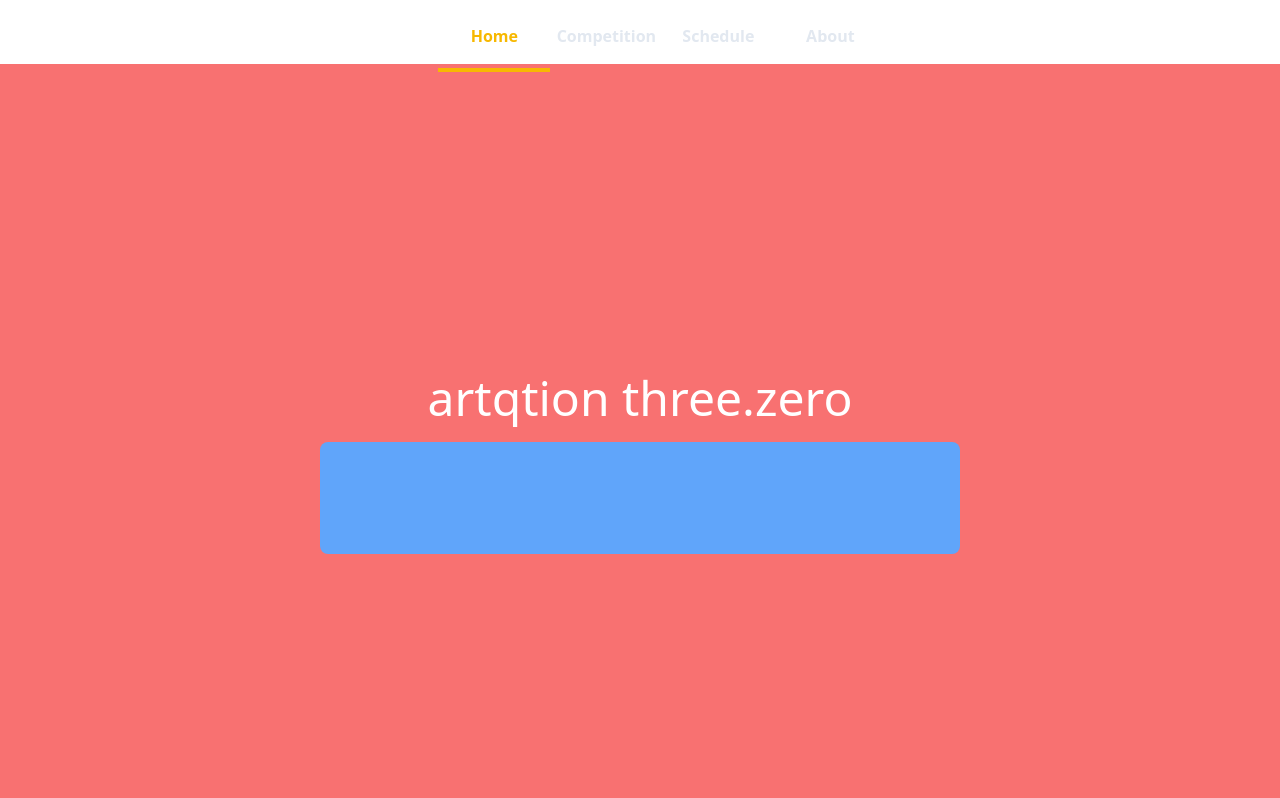
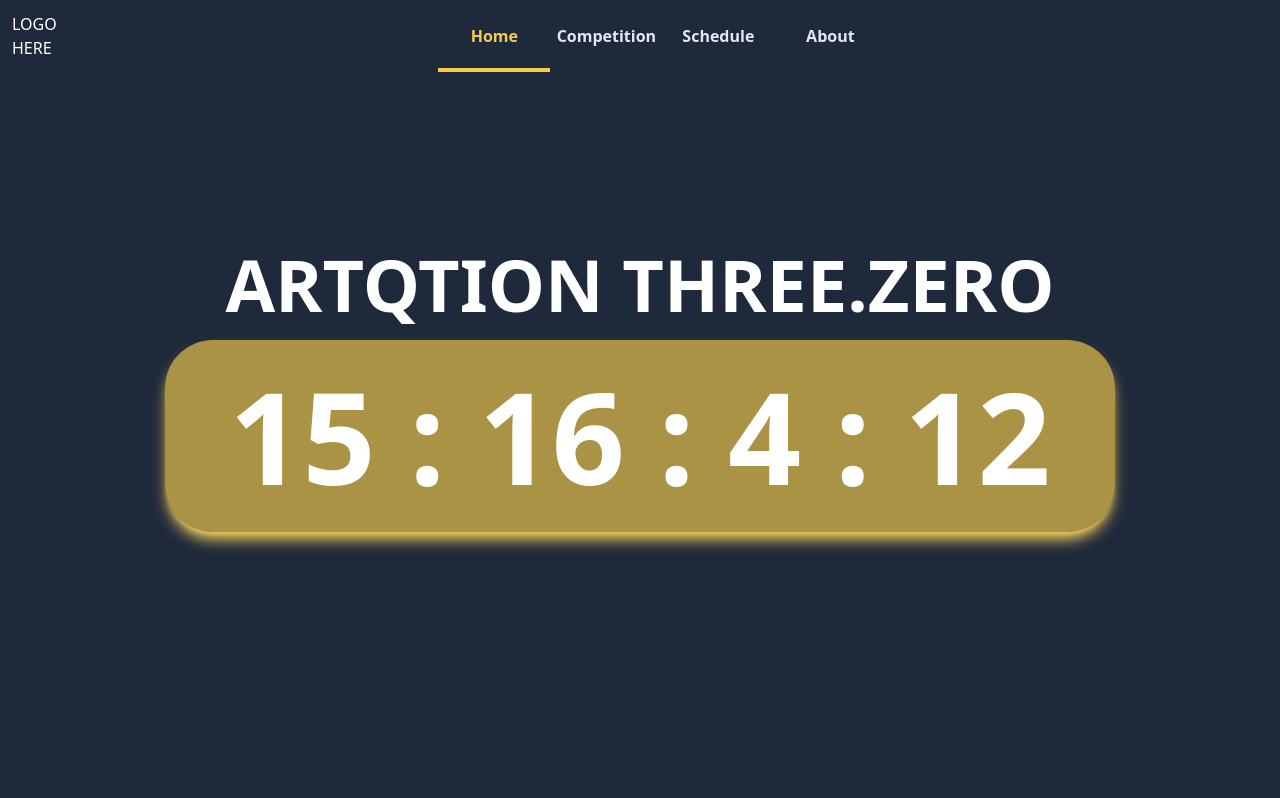
Before and after one commit to azzamhaer/artqtion-2.0, a Vue app in the folder artq-vue/: page / in a window 1280 px wide. Shown: the top 798 px of the page. Built offline with nearby package versions, Linux system fonts and the light colour scheme.

Commit message:
hero and navbar

```diff
--- a/artq-vue/src/App.vue
+++ b/artq-vue/src/App.vue
@@ -7,7 +7,7 @@ import Competition from "./components/Competition.vue";
 
 <template>
   <Navbar />
-  <div class="mt-16 bg-slate-800 text-white">
+  <div class="bg-slate-800 text-white bg">
     <RouterView />
   </div>
 </template>
--- a/artq-vue/src/components/Hero.vue
+++ b/artq-vue/src/components/Hero.vue
@@ -1,8 +1,32 @@
+<script setup>
+import { ref } from "vue";
+
+const countdownDate = new Date("Feb 24, 2024 00:00:00").getTime();
+
+const days = ref(0);
+const hours = ref(0);
+const minutes = ref(0);
+const seconds = ref(0);
+
+const updateCountdown = () => {
+  const now = new Date().getTime();
+  const distance = countdownDate - now;
+
+  days.value = Math.floor(distance / (1000 * 60 * 60 * 24));
+  hours.value = Math.floor((distance % (1000 * 60 * 60 * 24)) / (1000 * 60 * 60));
+  minutes.value = Math.floor((distance % (1000 * 60 * 60)) / (1000 * 60));
+  seconds.value = Math.floor((distance % (1000 * 60)) / 1000);
+};
+
+setInterval(updateCountdown, 1000);
+updateCountdown();
+</script>
+
 <template>
-  <div class="w-screen h-screen bg-red-400 flex flex-col justify-center items-center">
-    <h1 class="text-5xl mb-5">artqtion three.zero</h1>
-    <div class="w-1/2 h-28 rounded-lg bg-blue-400">
-
+  <div class="w-screen h-screen flex flex-col justify-center items-center">
+    <h1 class="text-7xl uppercase font-black">Artqtion Three.Zero</h1>
+    <div class="py-8 px-16 rounded-[3rem] bg-gold-500 shadow-gold-400 shadow-lg bg-opacity-65 flex items-center justify-center my-5">
+      <h2 class="font-bold text-9xl">{{ days }} : {{ hours }} : {{ minutes }} : {{ seconds }}</h2>
     </div>
   </div>
 </template>
--- a/artq-vue/tailwind.config.js
+++ b/artq-vue/tailwind.config.js
@@ -5,13 +5,18 @@ export default {
     extend: {
       colors: {
         gold: {
-          DEFAULT: "#FFD700",
-          50: "#FFFFE0",
-          100: "#FFFACD",
-          200: "#EEE8AA",
-          300: "#FFD700",
-          400: "#ffd400",
-          500: "#f7b801",
+          DEFAULT: "#f7b801",
+          50: "#F7E8BA",
+          100: "#F7E3A8",
+          200: "#F7DF95",
+          300: "#F7DA83",
+          400: "#F7D15D",
+          500: "#F7CC4A",
+          600: "#F7C735",
+          700: "#F7C221",
+          800: "#F7B900",
+          900: "#d7a001",
+          950: "#b78801",
         },
       },
     },
```
Also changed, not shown: artq-vue/src/assets/fonts/Neostar.ttf (added).
